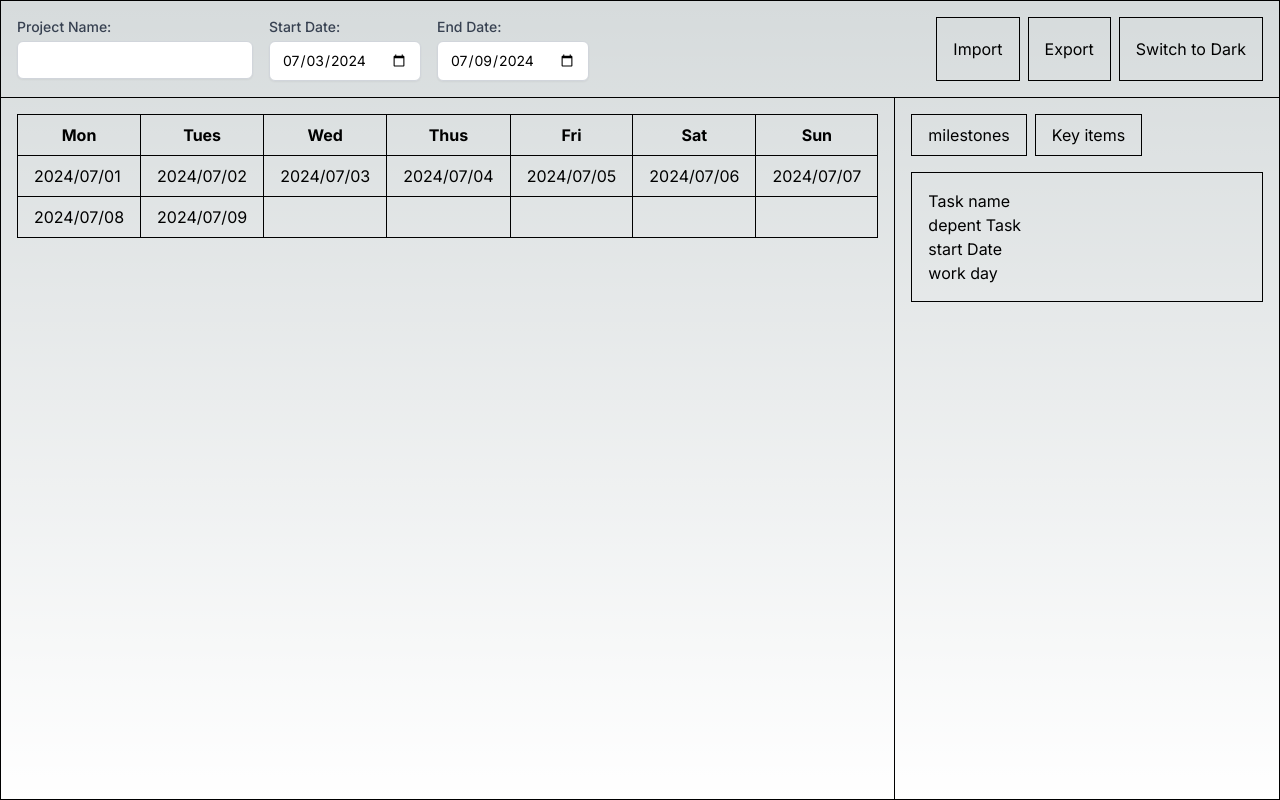
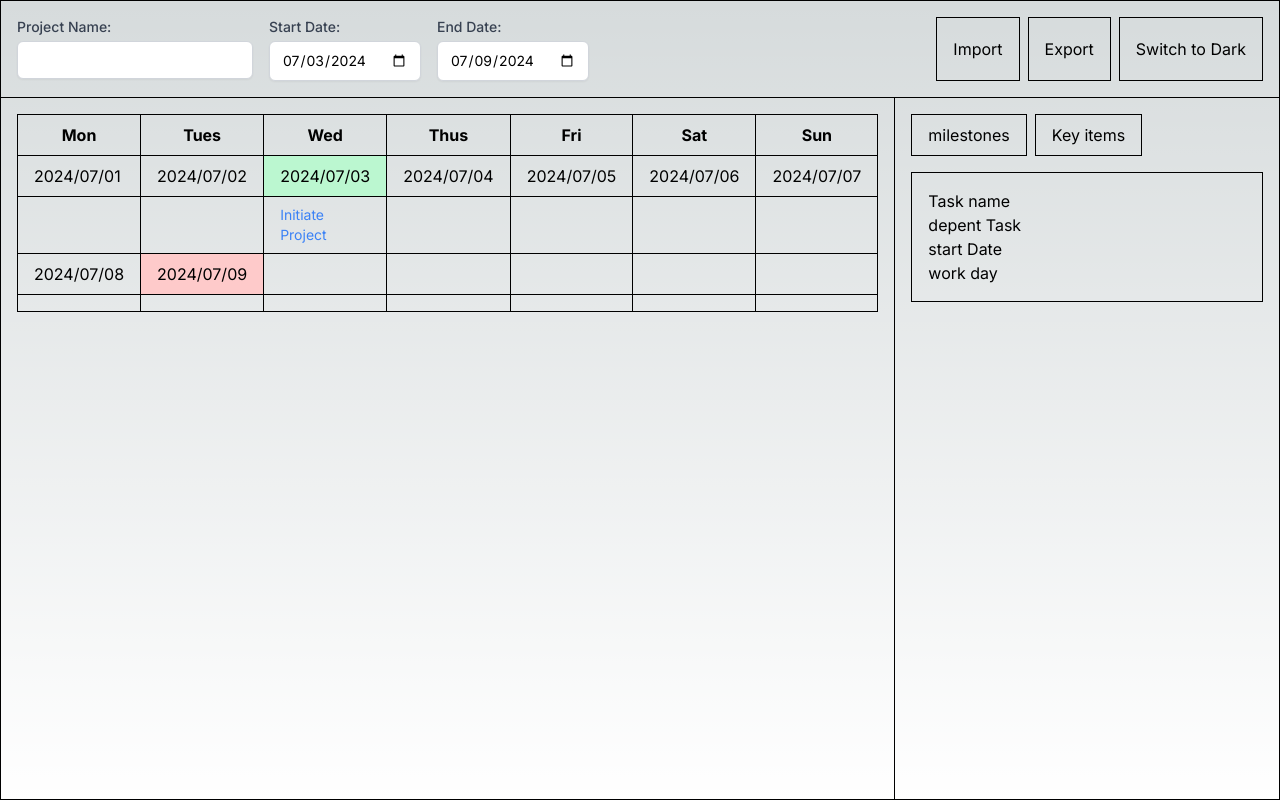
Before and after one commit to zljie/projectools, a Next.js app: page / in a window 1280 px wide. Built offline with nearby package versions, Linux system fonts and the light colour scheme.

Commit message:
adjust style

```diff
--- a/app/page.js
+++ b/app/page.js
@@ -1,6 +1,7 @@
 'use client'; // 确保在文件顶部
 
 import { useState, useEffect } from 'react';
+import React from 'react'; // 导入 React 以使用 React.Fragment
 import dayjs from 'dayjs'; // 用于日期处理
 import isoWeek from 'dayjs/plugin/isoWeek'; // 插件用于处理ISO周
 dayjs.extend(isoWeek);
@@ -37,7 +38,12 @@ export default function Home() {
     let week = [];
 
     while (currentDate.isBefore(end) || currentDate.isSame(end)) {
-      week.push(currentDate.format('YYYY/MM/DD'));
+      let task = null;
+      // 如果当前日期是 Start Date，添加任务
+      if (currentDate.isSame(start, 'day')) {
+        task = 'Initiate Project';
+      }
+      week.push({ date: currentDate.format('YYYY/MM/DD'), task });
       if (week.length === 7) {
         dates.push(week);
         week = [];
@@ -116,14 +122,35 @@ export default function Home() {
             </thead>
             <tbody>
               {dates.map((week, index) => (
-                <tr key={index}>
-                  {week.map(date => (
-                    <td key={date} className="px-4 py-2 border border-black dark:border-white">{date}</td>
-                  ))}
-                  {week.length < 7 && Array(7 - week.length).fill(null).map((_, idx) => (
-                    <td key={`empty-${idx}`} className="px-4 py-2 border border-black dark:border-white"></td>
-                  ))}
-                </tr>
+                <React.Fragment key={index}>
+                  <tr>
+                    {week.map(({ date }) => (
+                      <td
+                        key={date}
+                        className={`px-4 py-2 border border-black dark:border-white ${
+                          dayjs(date).isSame(startDate, 'day') ? 'bg-green-200 dark:bg-green-700' : ''
+                        } ${
+                          dayjs(date).isSame(endDate, 'day') ? 'bg-red-200 dark:bg-red-700' : ''
+                        }`}
+                      >
+                        <div className="text-black dark:text-green-300">{date}</div>
+                      </td>
+                    ))}
+                    {week.length < 7 && Array(7 - week.length).fill(null).map((_, idx) => (
+                      <td key={`empty-${idx}`} className="px-4 py-2 border border-black dark:border-white"></td>
+                    ))}
+                  </tr>
+                  <tr>
+                    {week.map(({ date, task }) => (
+                      <td key={`task-${date}`} className="px-4 py-2 border border-black dark:border-white">
+                        {task && <div className="text-sm text-blue-500">{task}</div>}
+                      </td>
+                    ))}
+                    {week.length < 7 && Array(7 - week.length).fill(null).map((_, idx) => (
+                      <td key={`empty-task-${idx}`} className="px-4 py-2 border border-black dark:border-white"></td>
+                    ))}
+                  </tr>
+                </React.Fragment>
               ))}
             </tbody>
           </table>
```
